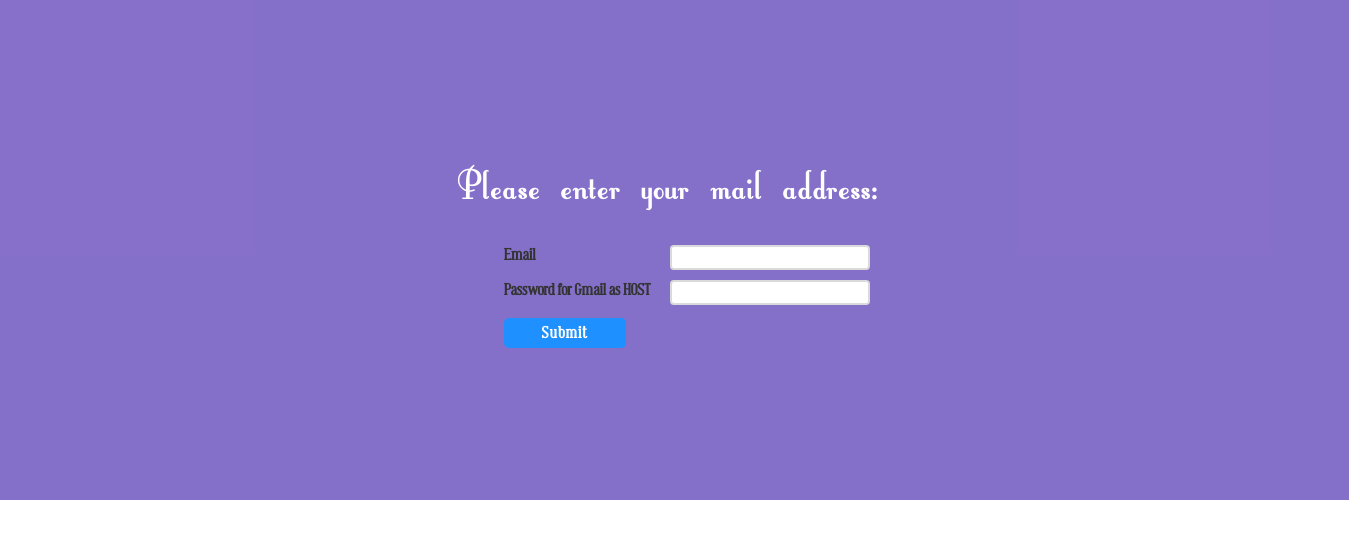
After one commit to mainul35/ImageGallery, a PHP site: page /ImageGallery/userpanel/reset.php in a window 1360 px wide. The commit adds this page. Shown: the top 539 px of the page. Run offline with PHP 8.4, Linux system fonts and the light colour scheme; some libraries are stand-ins or nearby versions.

Commit message:
Password reset link added

```diff
--- a/test.php
+++ b/test.php
@@ -37,6 +37,7 @@ while($rows = mysqli_fetch_assoc($result)){
             document.write(fittingName + "<br>");
             document.write(fittingTypeId + "<br>");
             document.write(fittingUnitCost + "<br>");
+            alert('<?php echo 2; ?>');
 //        }
     </script>
 </div>
--- a/userpanel/loginPane.html
+++ b/userpanel/loginPane.html
@@ -40,7 +40,7 @@
                 <tbody>
                     <tr>
                         <td><label for="email">Email</label></td>
-                        <td><input id="emailid" class="glowing-border" type="text" name="email"/></td>
+                        <td><input id="emailid" class="glowing-border" type="email" name="email"/></td>
                         <td><span id="email_message"></span></td>
                     </tr>
                     <tr>
@@ -50,7 +50,7 @@
                     </tr>
                     <tr>
                         <td colspan="2"><input type="submit" value="Log in" /></td>
-                        <td><a id="pasword_reset" href="#">Reset password</a></td>
+                        <td><a id="pasword_reset" href="./userpanel/reset.php">Reset password</a></td>
                     </tr>
                 </tbody>
             </table>
--- a/userpanel/registrationPane.html
+++ b/userpanel/registrationPane.html
@@ -16,7 +16,7 @@
                     </tr>
                     <tr>
                         <td><label for="email">Email</label></td>
-                        <td><input id="email" class="glowing-border" type="text" name="email"/></td>
+                        <td><input id="email" class="glowing-border" type="email" name="email"/></td>
                     </tr>
                     <tr>
                         <td><label for="email">Password</label></td>
--- /dev/null
+++ b/userpanel/reset.php
@@ -0,0 +1,59 @@
+
+<head>
+    <link rel="stylesheet" href="https://maxcdn.bootstrapcdn.com/bootstrap/3.3.7/css/bootstrap.min.css">
+    <script src="https://ajax.googleapis.com/ajax/libs/jquery/3.1.1/jquery.min.js"></script>
+    <script src="https://maxcdn.bootstrapcdn.com/bootstrap/3.3.7/js/bootstrap.min.js"></script>
+    <link rel="stylesheet" href="css/style.css" type="text/css"/>
+</head>
+<div class="registerPane">
+    <div class="register-form">
+        <div>
+            <h1>Please enter your mail address: </h1>
+        </div>
+        <form method="post" action="./reset.php">
+            <table class="form-field">
+                <tbody>
+                    <tr>
+                        <td><label for="email">Email</label></td>
+                        <td><input id="email" class="glowing-border" type="email" name="email"/></td>
+                    </tr>
+                    <tr>
+                        <td><label for="email">Password for Gmail as HOST</label></td>
+                        <td><input id="email" class="glowing-border" type="password" name="password"/></td>
+                    </tr>
+                    <tr>
+                        <td colspan="2"><input type="submit" value="Submit" /></td>
+                    </tr>
+                </tbody>
+            </table>
+        </form>
+    </div>
+</div>
+
+<?php
+if (isset($_POST['email'])) {
+    $email = $_POST['email'];
+    $password = $_POST['password'];
+
+
+    require_once '../PHPMailer/PHPMailerAutoload.php';
+    $mail = new PHPMailer();
+    $mail->isSMTP();                                      // Set mailer to use SMTP
+    $mail->Host = 'smtp.gmail.com';  // Specify main and backup SMTP servers
+    $mail->SMTPAuth = true;                               // Enable SMTP authentication
+    $mail->Username = 'mainuls18@gmail.com';                 // SMTP username
+    $mail->Password = $password;                           // SMTP password
+    $mail->SMTPSecure = 'tls';                            // Enable TLS encryption, `ssl` also accepted
+    $mail->Port = 587;                                    // TCP port to connect to
+    $mail->setFrom('passwordchange@imagegallery.com', 'Image Gallery');
+    $mail->addAddress($email);     // Add a recipient
+    $mail->Subject = 'Password change request';
+    $mail->Body = '<p>Please click the <a href="http://127.0.0.1/ImageGallery/userpanel/password_reset.php?email=' . $mail->Username . '">link</a> to reset password.';
+    if (!$mail->send()) {
+        echo 'Message could not be sent.';
+        echo 'Mailer Error: ' . $mail->ErrorInfo;
+    } else {
+        echo 'A message with a password reset link has been sent to your email account.';
+    }
+}
+?>
```
Also changed, not shown: userpanel/password_reset.php (added, +47 -0 lines).
